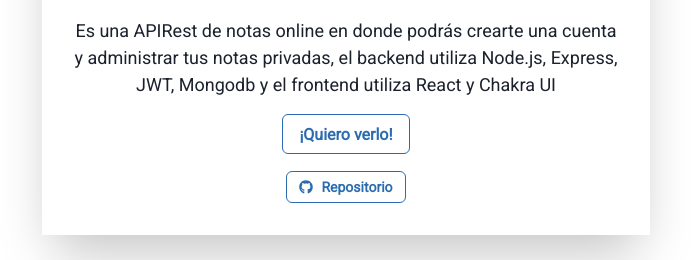
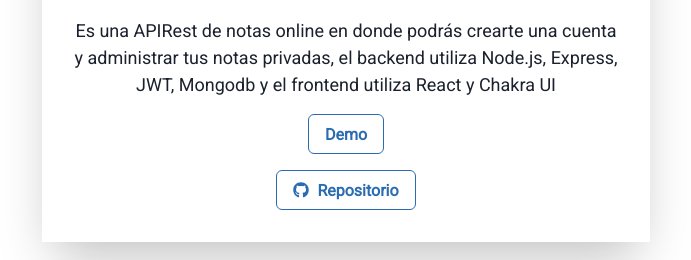
Before and after one commit to MauroErben/Portfolio, a React (Vite) app: page / in a window 1280 px wide. Shown: the part 1307-1567 px from the top of the page, without its empty margins (294-985 px from the left). Built offline with nearby package versions, Linux system fonts and the light colour scheme.

Commit message:
Minimal changes

```diff
--- a/src/components/header/index.jsx
+++ b/src/components/header/index.jsx
@@ -1,11 +1,8 @@
 import NavBar from "./navbar/container"
-import { Box } from "@chakra-ui/react"
 
 const Header = () => {
     return(
-        <Box>
-          <NavBar />
-        </Box>
+      <NavBar />
     )
 }
 export default Header
--- a/src/components/main/proyectos/proyectosItem.jsx
+++ b/src/components/main/proyectos/proyectosItem.jsx
@@ -26,10 +26,10 @@ const ItemProyecto = ({ imageUrl, nombre, fecha, team, descripcion, href, repoRe
                     <Text fontSize='sm'>{team}</Text>
                     <Text fontSize={['sm', 'md', 'lg']}>{descripcion}</Text>
                     <Link href={href} isExternal>
-                        <Button colorScheme='blue' variant='outline'>¡Quiero verlo!</Button>
+                        <Button colorScheme='blue' variant='outline'>Demo</Button>
                     </Link>
                     <Link href={repoRef} isExternal>
-                        <Button size='sm' leftIcon={<FaGithub />} colorScheme='blue' variant='outline'>Repositorio</Button>
+                        <Button leftIcon={<FaGithub />} colorScheme='blue' variant='outline'>Repositorio</Button>
                     </Link>
                 </VStack>
             </Box>
```
